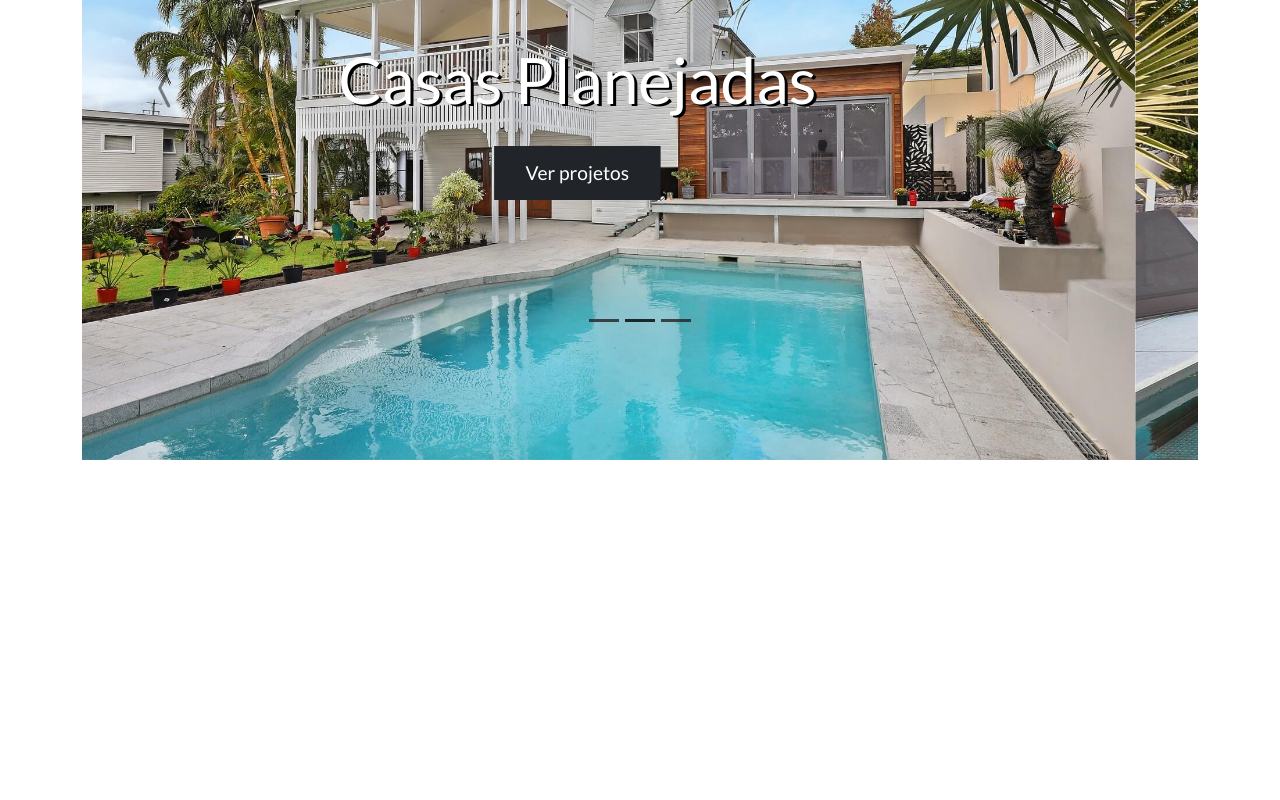
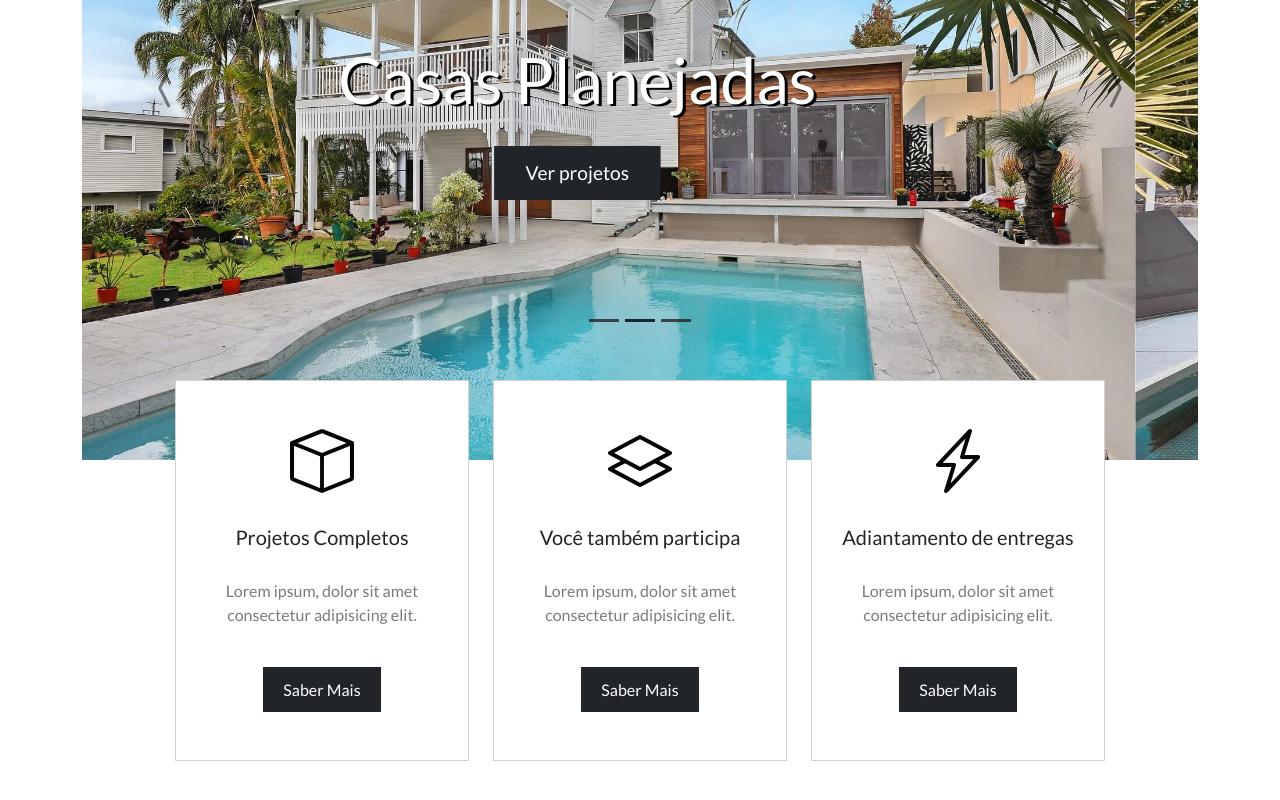
Before and after one commit to KnoxVII/boostrap-5-horaDeCodar, a plain HTML site: page index.html in a window 1280 px wide. Shown: the part 412-1212 px from the top of the page. Before the commit the page ends 888 px from the top, so only its background shows below. Drawn offline with nearby package versions, Linux system fonts and the light colour scheme.

Commit message:
Mini banners

```diff
--- a/css/styles.css
+++ b/css/styles.css
@@ -110,11 +110,40 @@
   }
 
   #slider .btn {
+    font-size: 1.2em;
     padding: 0.6em 1.6em;
-    font-size: 1.2em;
   }
 
   .carousel-indicators {
     bottom: 7em;
   }
 }
+
+/* MINI BANNERS */
+#mini-banners {
+  margin-bottom: 4em;
+}
+
+#mini-banners .card{
+  border-radius: 0;
+  padding: 2em 0.3em;
+}
+
+#mini-banners i {
+  font-size: 4em;
+}
+
+#mini-banners .card-title {
+  margin-bottom: 1.5em;
+}
+
+#mini-banners .btn {
+  margin-top: 1.5em;
+  padding: .6em 1.2em;
+}
+
+@media (min-width: 768px) {
+  #mini-banners {
+    margin-top: -6em;
+  }
+}
--- a/index.html
+++ b/index.html
@@ -123,6 +123,41 @@
       <span class="visually-hidden">Next</span>
       </button>
     </div>
+    <!-- MINI BANNERS -->
+    <div class="col-12 col-md-10 offset-md-1" id="mini-banners">
+      <div class="row">
+        <div class="col-12 col-md-4">
+          <div class="card text-center">
+            <i class="bi bi-box primary-color"></i>
+            <div class="card-body">
+              <h5 class="card-title primary-colo">Projetos Completos</h5>
+              <p class="card-text secondary-color">Lorem ipsum, dolor sit amet consectetur adipisicing elit.</p>
+              <a href="#" class="btn btn-dark">Saber Mais</a>
+            </div>
+          </div>
+        </div>
+        <div class="col-12 col-md-4">
+          <div class="card text-center">
+            <i class="bi bi-layers primary-color"></i>
+            <div class="card-body">
+              <h5 class="card-title primary-colo">Você também participa</h5>
+              <p class="card-text secondary-color">Lorem ipsum, dolor sit amet consectetur adipisicing elit.</p>
+              <a href="#" class="btn btn-dark">Saber Mais</a>
+            </div>
+          </div>
+        </div>
+        <div class="col-12 col-md-4">
+          <div class="card text-center">
+            <i class="bi bi-lightning-charge primary-color"></i>
+            <div class="card-body">
+              <h5 class="card-title primary-colo">Adiantamento de entregas</h5>
+              <p class="card-text secondary-color">Lorem ipsum, dolor sit amet consectetur adipisicing elit.</p>
+              <a href="#" class="btn btn-dark">Saber Mais</a>
+            </div>
+          </div>
+        </div>
+      </div>
+    </div>
   </div>
 </body>
 </html>
```
